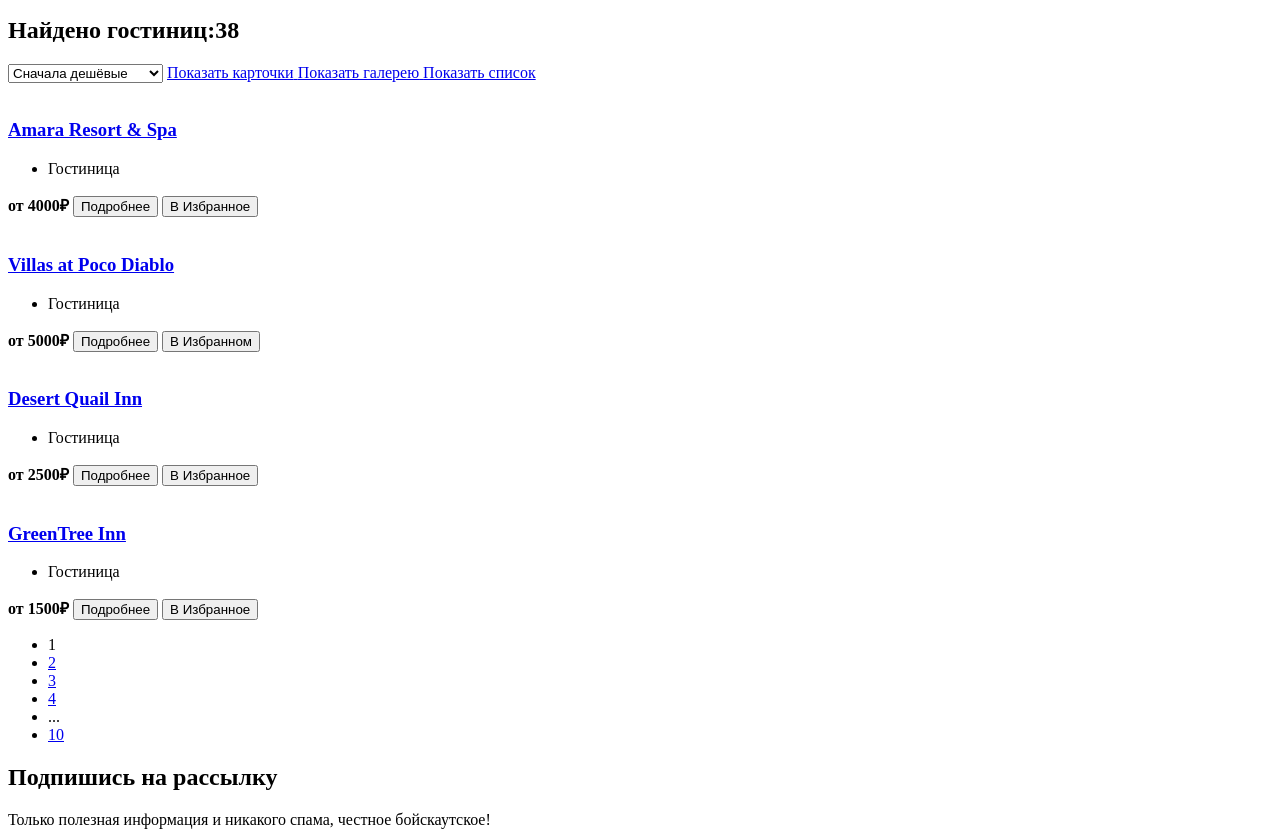
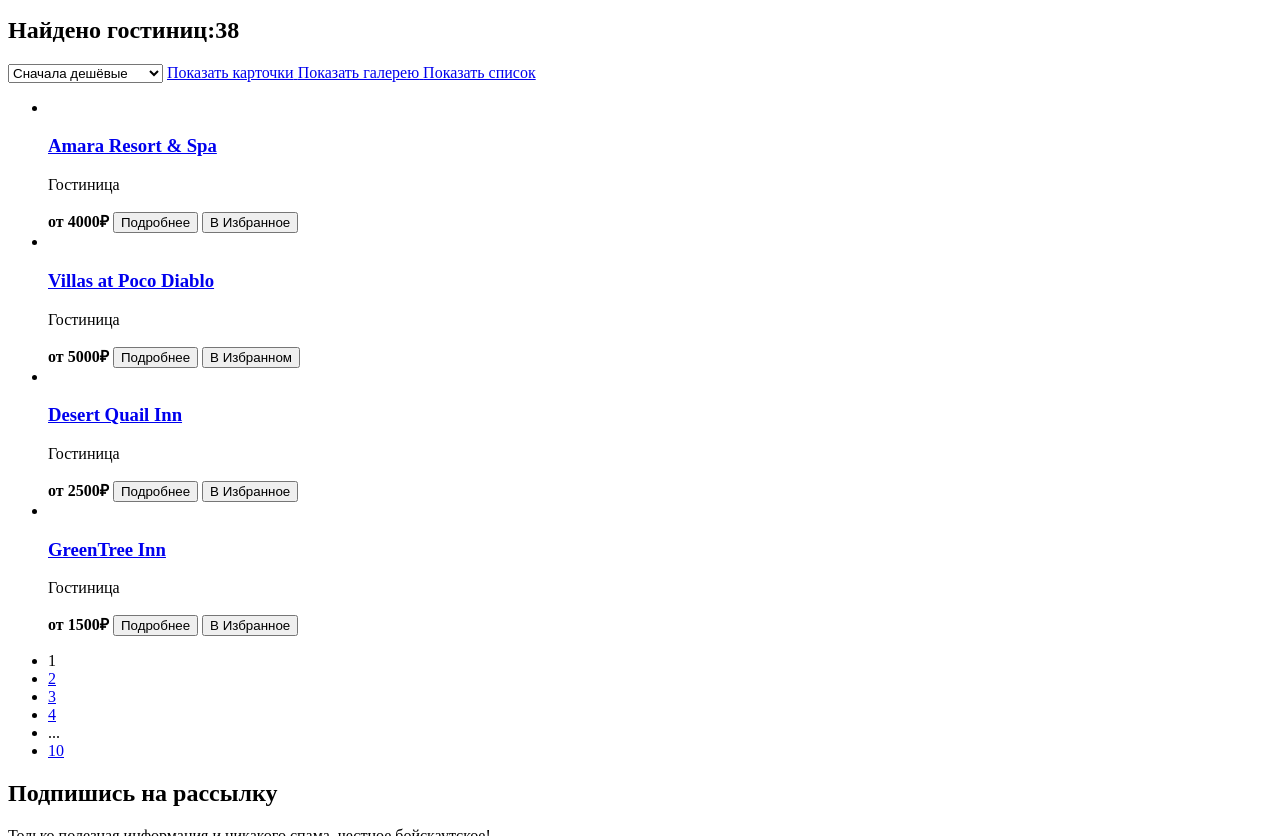
Before and after one commit to htmlacademy-htmlcss/2221685-sedona-35, a plain HTML site: page catalog.html in a window 1280 px wide. Shown: the part 610-1446 px from the top of the page. Drawn offline with Linux system fonts and the light colour scheme.

Commit message:
Поправляет верстку карточек

```diff
--- a/catalog.html
+++ b/catalog.html
@@ -123,62 +123,60 @@
           <span class="visually-hidden">Показать список</span>
         </a>
 
-        <div class="card-result">
-          <a class="card-result-link" href="product.html">
-            <img class="card-result-image" src="#" alt="">
-            <h3 class="card-result-title">Amara Resort & Spa</h3>
+        <ul class="result-list">
+          <li class="result-card">
+            <a class="result-card-link" href="product.html">
+              <img class="result-card-image" src="#" alt="">
+              <h3 class="result-card-title">Amara Resort & Spa</h3>
             </a>
-          <ul class="card-description">
-            <li class="description">Гостиница</li>
-          </ul>
-          <b class="card-result-price">от 4000₽</b>
+            <p class="result-description">
+              Гостиница
+            </p>
+            <b class="result-card-price">от 4000₽</b>
             <button class="button" type="button">Подробнее</button>
             <button class="button button-secondary" type="button">В Избранное</button>
 
-        </div>
-        <div class="card-result">
-          <a class="card-result-link" href="product.html">
-            <img class="card-result-image" src="#" alt="">
-            <h3 class="card-result-title">Villas at Poco Diablo</h3>
+          </li>
+          <li class="result-card">
+            <a class="result-card-link" href="product.html">
+              <img class="result-card-image" src="#" alt="">
+              <h3 class="result-card-title">Villas at Poco Diablo</h3>
             </a>
-          <ul class="card-description">
-            <li class="description">Гостиница
-            </li>
-          </ul>
-          <b class="card-result-price">от 5000₽</b>
+            <p class="result-description">
+              Гостиница
+            </p>
+            <b class="result-card-price">от 5000₽</b>
             <button class="button" type="button">Подробнее</button>
             <button class="button button-favourite" type="button">В Избранном</button>
 
-        </div>
-        <div class="card-result">
-          <a class="card-result-link" href="product.html">
-            <img class="card-result-image" src="#" alt="">
-            <h3 class="card-result-title">Desert Quail Inn</h3>
+          </li>
+          <li class="result-card">
+            <a class="result-card-link" href="product.html">
+              <img class="result-card-image" src="#" alt="">
+              <h3 class="result-card-title">Desert Quail Inn</h3>
             </a>
-          <ul class="card-description">
-            <li class="description">Гостиница
-            </li>
-          </ul>
-          <b class="card-result-price">от 2500₽</b>
+            <p class="result-description">
+              Гостиница
+            </p>
+            <b class="result-card-price">от 2500₽</b>
             <button class="button" type="button">Подробнее</button>
             <button class="button-secondary" type="button">В Избранное</button>
 
-        </div>
-        <div class="card-result">
-          <a class="card-result-link" href="product.html">
-            <img class="card-result-image" src="#" alt="">
-            <h3 class="card-result-title">GreenTree Inn</h3>
+          </li>
+          <li class="result-card">
+            <a class="result-card-link" href="product.html">
+              <img class="result-card-image" src="#" alt="">
+              <h3 class="result-card-title">GreenTree Inn</h3>
             </a>
-          <ul class="card-description">
-            <li class="description">Гостиница
-            </li>
-          </ul>
-          <b class="card-result-price">от 1500₽</b>
+            <p class="result-description">
+              Гостиница
+            </p>
+            <b class="result-card-price">от 1500₽</b>
             <button class="button" type="button">Подробнее</button>
             <button class="button button-secondary" type="button">В Избранное</button>
 
-        </div>
-
+          </li>
+        </ul>
         <ul class="pagination">
           <li class="pagination-item">
             <a class="pagination-link pagination-current">1</a>
```
Lines whose indentation alone changed are shown as unchanged.
